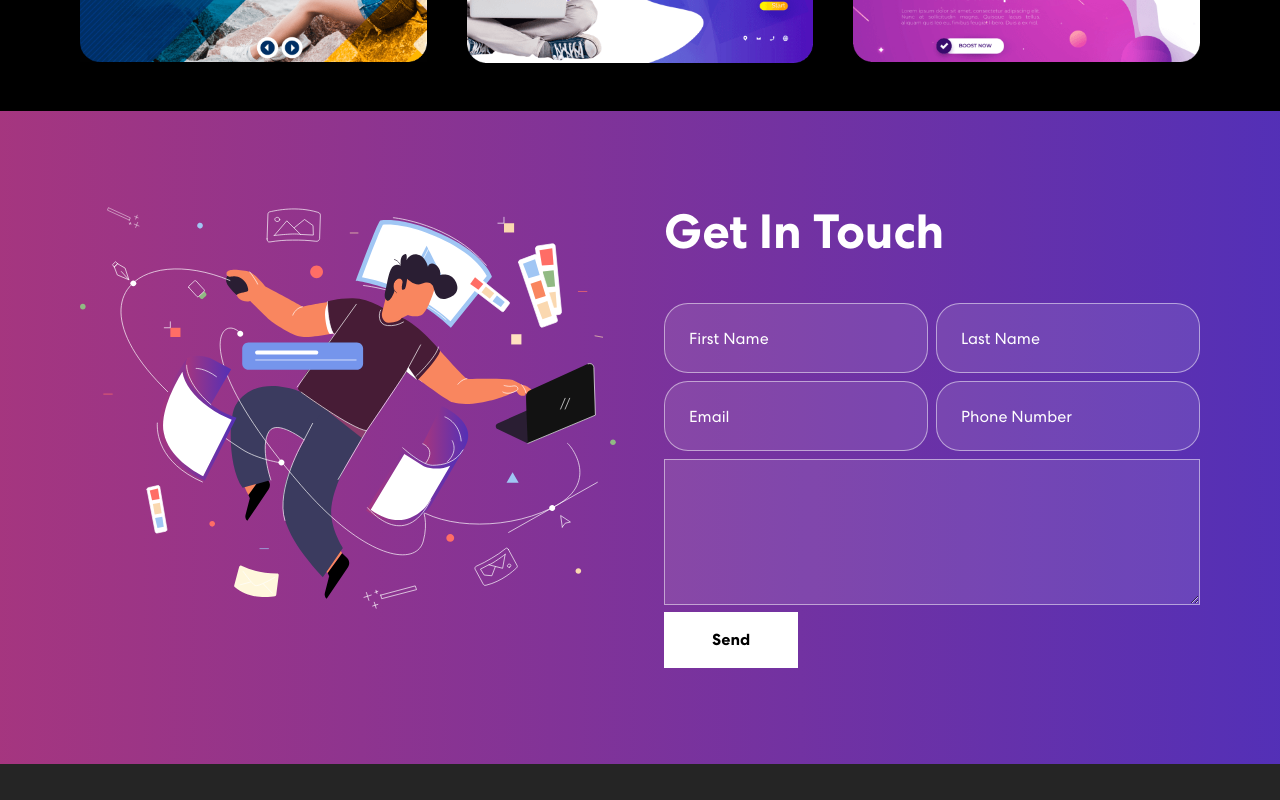
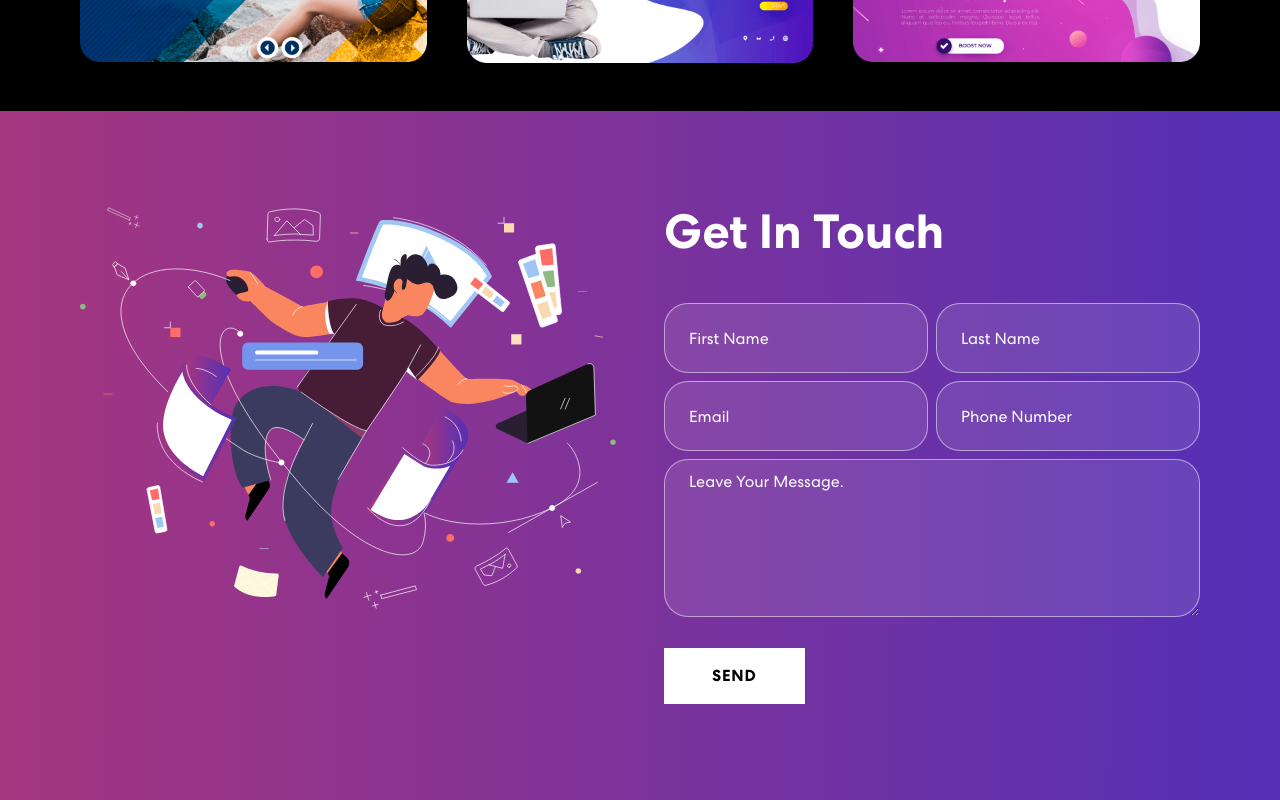
Before and after one commit to iraklikeche/personal-portfolio, a Vue app: page / in a window 1280 px wide. Shown: the part 2304-3104 px from the top of the page. Before the commit the page ends 3068 px from the top, so only its background shows below. Built offline with nearby package versions, Linux system fonts and the light colour scheme.

Commit message:
Implement email sending through emailjs

```diff
--- a/package.json
+++ b/package.json
@@ -8,6 +8,7 @@
     "preview": "vite preview"
   },
   "dependencies": {
+    "@emailjs/browser": "^3.11.0",
     "bootstrap-vue": "^2.23.1",
     "swiper": "^10.3.1",
     "vue": "^3.3.4"
--- a/src/components/Contact.vue
+++ b/src/components/Contact.vue
@@ -6,41 +6,62 @@
       </div>
       <div>
         <h2 class="mb-12 text-5xl font-bold">Get In Touch</h2>
-        <form>
+
+        <!-- <form ref="form" @submit.prevent="sendEmail">
+
+          <input type="text" name="user_name" />
+
+          <input type="email" name="user_email" />
+
+          <textarea name="message"></textarea>
+          <input type="submit" value="Send" />
+        </form> -->
+
+        <form ref="formData" @submit.prevent="sendEmail">
           <div class="flex gap-2 mb-2">
             <input
               type="text"
+              name="user_name"
               placeholder="First Name"
               class="input rounded-3xl px-6 py-5 w-full text-lg transition duration-1000 ease-in-out"
+              required
             />
             <input
               type="text"
               placeholder="Last Name"
+              name="user_lastName"
               class="input rounded-3xl px-6 py-5 w-full text-lg transition duration-1000 ease-in-out"
             />
           </div>
           <div class="flex gap-2 mb-2">
             <input
               type="email"
+              name="user_email"
               placeholder="Email"
               class="input rounded-3xl px-6 py-5 w-full text-lg transition duration-1000 ease-in-out"
+              required
             />
             <input
               type="tel"
               placeholder="Phone Number"
+              name="user_phone"
               class="input rounded-3xl px-6 py-5 w-full text-lg transition duration-1000 ease-in-out"
             />
           </div>
           <textarea
-            rows="6"
-            class="w-full transition duration-1000 ease-in-out"
+            rows="5"
+            name="message"
+            class="w-full px-6 py-2 text-lg rounded-3xl transition duration-1000 ease-in-out mb-6"
+            required
+            placeholder="Leave Your Message."
           />
 
           <button
             type="submit"
+            value="send"
             class="font-bold text-black bg-white py-4 px-12 relative transition duration-1000 ease-in-out hover:text-white"
           >
-            <span class="z-1 relative">
+            <span class="z-1 relative tracking-wider">
               {{ buttonText }}
             </span>
           </button>
@@ -51,20 +72,37 @@
 </template>
 
 <script setup>
+import emailjs from "@emailjs/browser";
 import { ref } from "vue";
 import contactImg from "../assets/img/contact-img.svg";
 
-const formInitialDetails = {
-  firstName: "",
-  lastName: "",
-  email: "",
-  phone: "",
+const formData = ref({
+  user_name: "",
+  user_lastName: "",
+  user_email: "",
+  user_phone: "",
   message: "",
+});
+
+const buttonText = ref("SEND");
+
+const sendEmail = () => {
+  emailjs
+    .sendForm(
+      "service_qnr4vjg",
+      "template_7hvu3ls",
+      formData.value, // $refs can be accessed directly in <script setup>
+      "9tBkyrPHTO01_gnU8"
+    )
+    .then(
+      (result) => {
+        console.log("SUCCESS!", result.text);
+      },
+      (error) => {
+        console.log("FAILED...", error.text);
+      }
+    );
 };
-
-const formDetails = ref(formInitialDetails);
-const buttonText = ref("Send");
-const status = ref({});
 </script>
 
 <style scoped>
```
Also changed, not shown: 1 other file (tests, documents, lock files or other folders).
